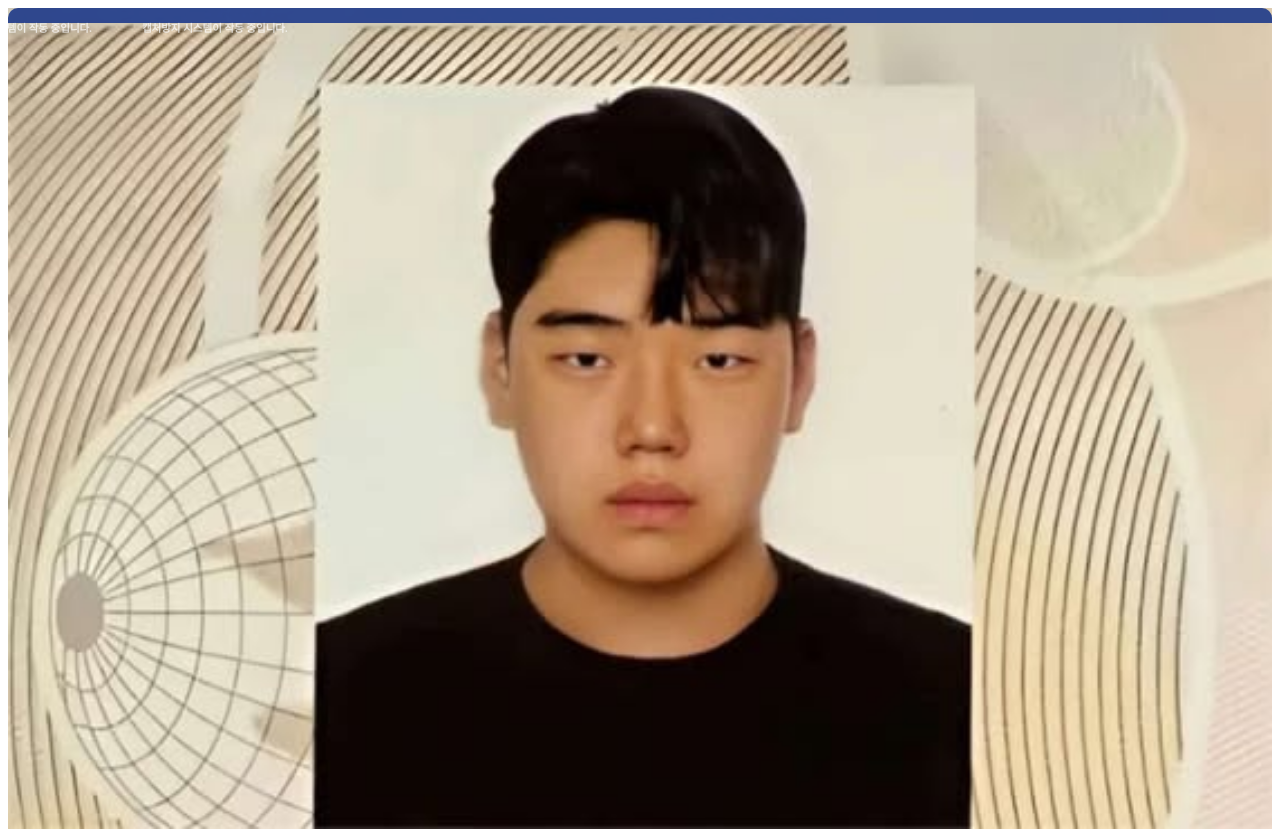
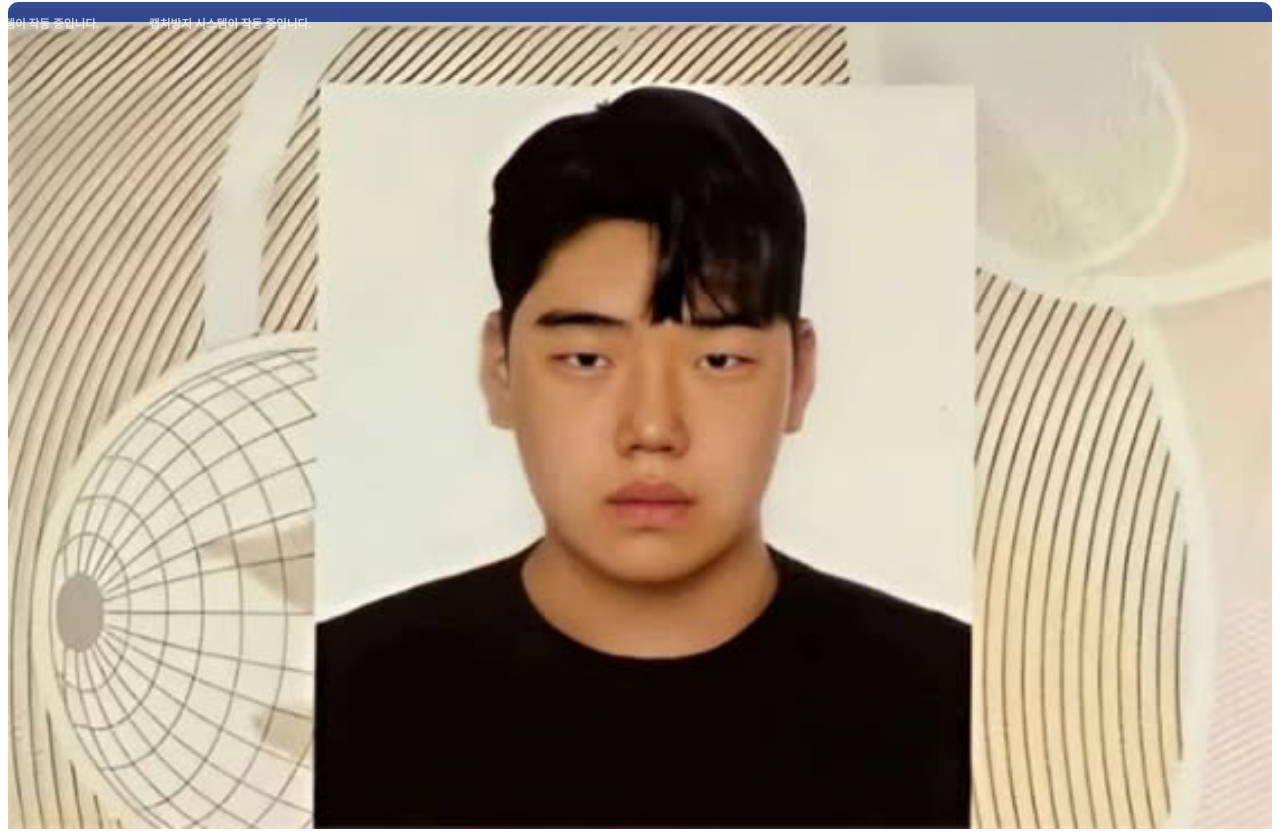
Before and after one commit to jjsxx/test1, a plain HTML site: page index.html in a window 1280 px wide. Drawn offline with Linux system fonts and the light colour scheme.

Commit message:
Update index.html

```diff
--- a/index.html
+++ b/index.html
@@ -21,23 +21,23 @@
 
         .rolling-text {
             position: absolute;
-            top: 1.5%;
+            top: 0.7%;
             left: 0;
             width: 100%;
             overflow: hidden;
             white-space: nowrap;
             opacity: 0.7;
             color: white;
-            font-size: 10.5px;
+            font-size: 11.7px;
             font-weight: bold;
         }
 
          .rolling-bg {
             position: absolute;
-            top: 0%;
+            top: -0.7%;
             left: 0;
             width: 100%;
-            height: 15px; /* 기존보다 조금 더 높은 배경 */
+            height: 20px; /* 기존보다 조금 더 높은 배경 */
             background-color: #1E3A8A;
             opacity: 0.9;
             border-top-left-radius: 10px; /* 왼쪽 상단 모서리 곡선 */
```
